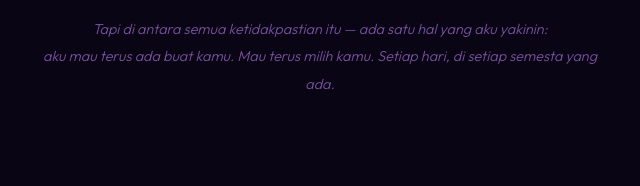
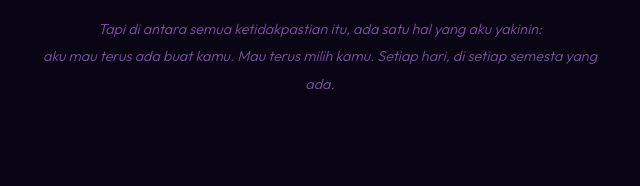
Before and after one commit to todearest/happyanniversary, a plain HTML site: page stars.html in a window 1280 px wide. Shown: the part 1536-1722 px from the top of the page, 320-960 px from the left. Drawn offline with nearby package versions, Linux system fonts and the light colour scheme; a web font is replaced by a local one.

Commit message:
edited by @chanellemn

```diff
--- a/stars.html
+++ b/stars.html
@@ -492,7 +492,7 @@
         bikin kamu kesal, masih akan belajar.
       </p>
       <p class="promise-sub reveal">
-        Tapi di antara semua ketidakpastian itu — ada satu hal yang aku
+        Tapi di antara semua ketidakpastian itu, ada satu hal yang aku
         yakinin:<br />
         aku mau terus ada buat kamu. Mau terus milih kamu. Setiap hari, di
         setiap semesta yang ada.
```
